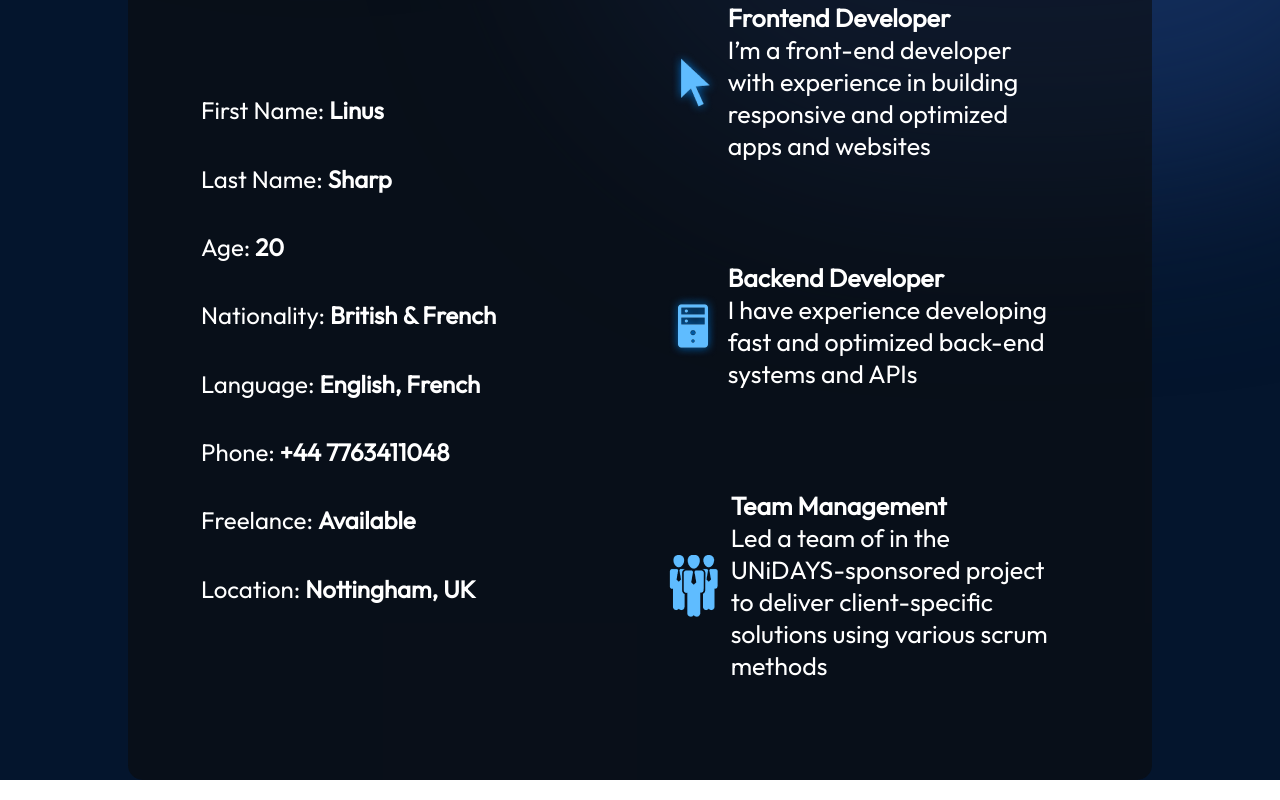
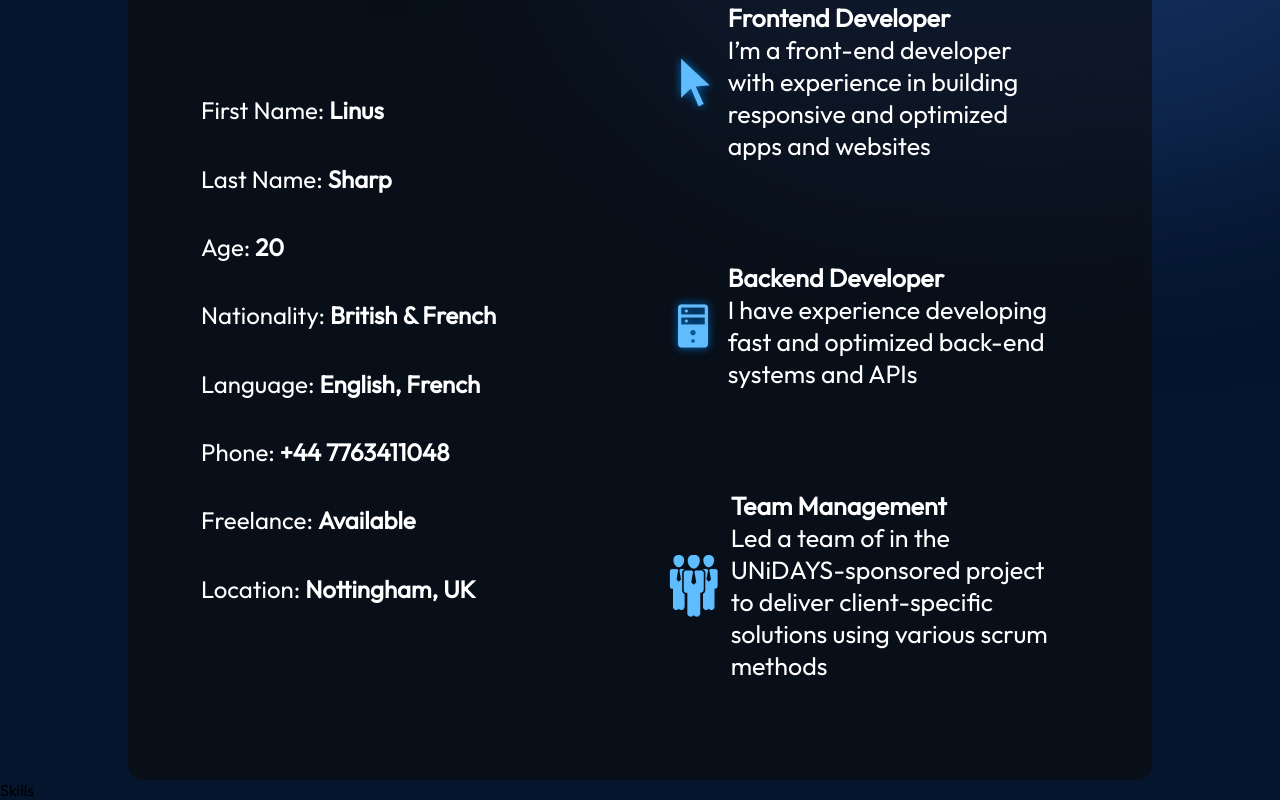
Before and after one commit to playhavoc/MyPortfolio, a React (Vite) app: page / in a window 1280 px wide. Shown: the part 867-1667 px from the top of the page. Built offline with nearby package versions, Linux system fonts and the light colour scheme.

Commit message:
feat: added the files

```diff
--- a/src/App.jsx
+++ b/src/App.jsx
@@ -1,6 +1,7 @@
 import styles from "./App.module.css";
 import { About } from "./components/About/About";
 import { Hero } from "./components/Me/Hero";
+import { Skills } from "./components/Skills/Skills";
 import { Navbar } from "./components/navbar/Navbar";
 
 function App() {
@@ -9,6 +10,7 @@
       <Navbar />
       <Hero />
       <About />
+      <Skills />
     </div>
   );
 }
--- /dev/null
+++ b/src/components/Skills/Skills.jsx
@@ -0,0 +1,6 @@
+// eslint-disable-next-line no-unused-vars
+import React from "react";
+
+export const Skills = () => {
+  return <div>Skills</div>;
+};
```
Also changed, not shown: src/components/Skills/Skills.module.css (added).
